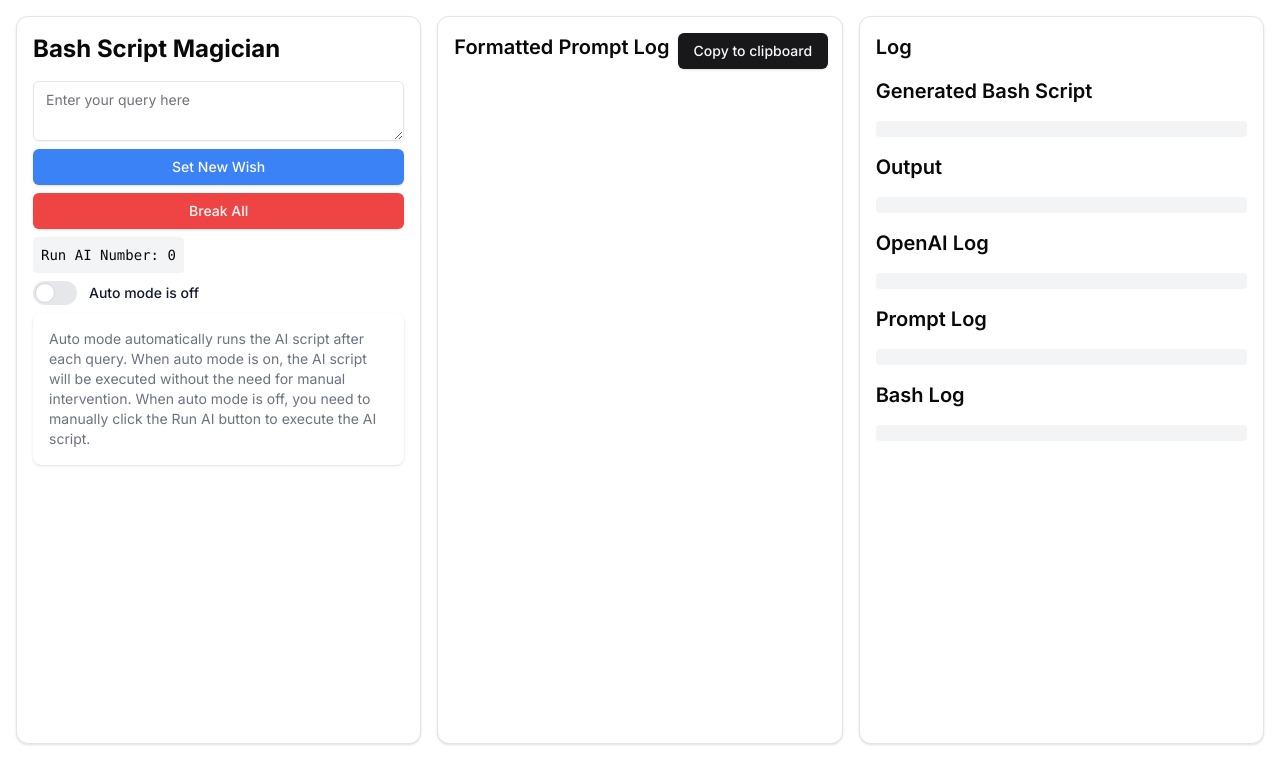
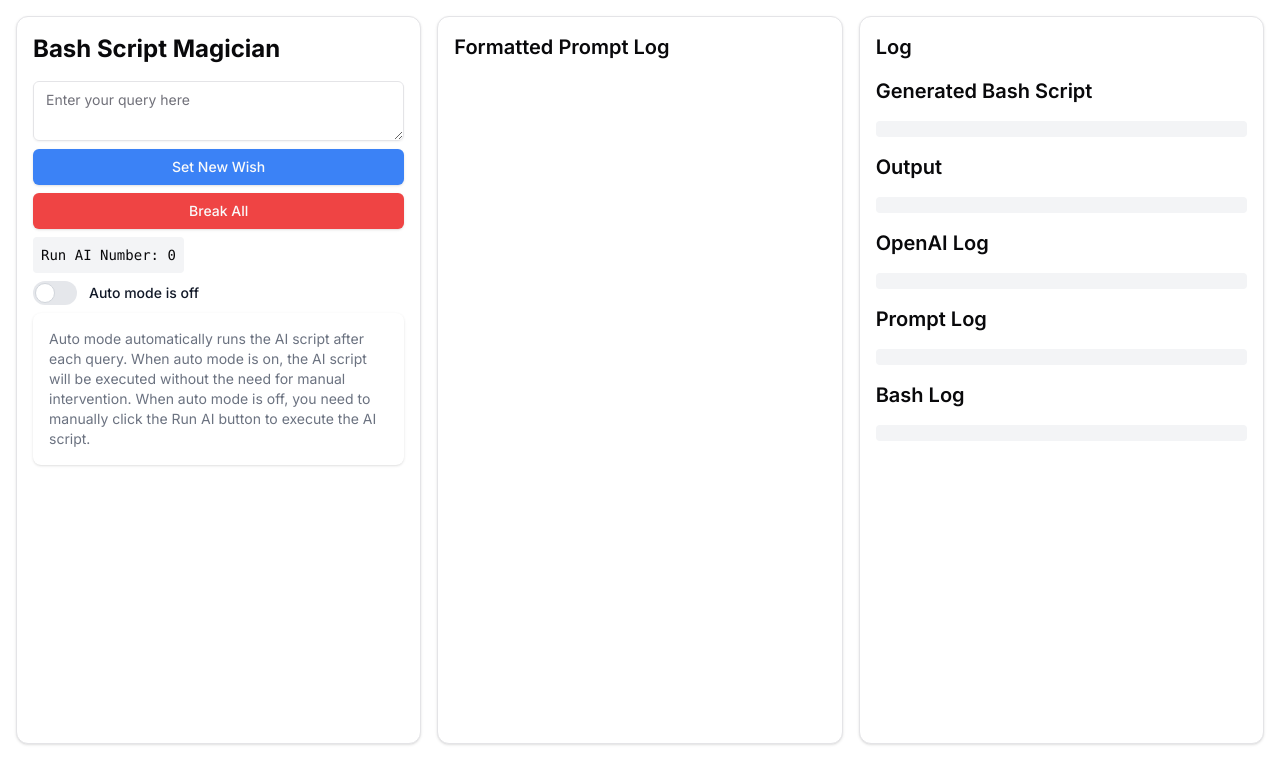
Before and after one commit to palo-it-th/LLM-Bash-Agent, a Next.js app: page / in a window 1280 px wide. Shown: the top 784 px of the page. Built offline with nearby package versions, Linux system fonts and the light colour scheme.

Commit message:
Change clipboard button to icon

```diff
--- a/package.json
+++ b/package.json
@@ -20,6 +20,7 @@
     "openai": "^4.52.0",
     "react": "^18",
     "react-dom": "^18",
+    "react-icons": "^5.2.1",
     "tailwind-merge": "^2.3.0",
     "tailwindcss-animate": "^1.0.7"
   },
--- a/src/components/BashScriptGenerator/BashScriptGenerator.tsx
+++ b/src/components/BashScriptGenerator/BashScriptGenerator.tsx
@@ -5,6 +5,8 @@ import { Textarea } from '@/components/ui/textarea'
 import { useCallback, useRef, useState } from 'react'
 import InstructionText from './InstructionText'
 import { extractBashScript } from './utils'
+
+import { FaRegClipboard } from 'react-icons/fa'
 
 const BashScriptGenerator = () => {
   const [query, setQuery] = useState('')
@@ -257,9 +259,15 @@ const BashScriptGenerator = () => {
           <h3 className="text-xl font-semibold mb-2 mr-2">
             Formatted Prompt Log
           </h3>
-          <Button onClick={() => copyToClipboard(tempPrompt)}>
-            Copy to clipboard
-          </Button>
+
+          {tempPrompt && (
+            <button
+              onClick={() => copyToClipboard(tempPrompt)}
+              className="flex self-start"
+            >
+              <FaRegClipboard />
+            </button>
+          )}
         </div>
         <InstructionText text={tempPrompt} />
       </Card>
```
Also changed, not shown: 1 other file (tests, documents, lock files or other folders).
